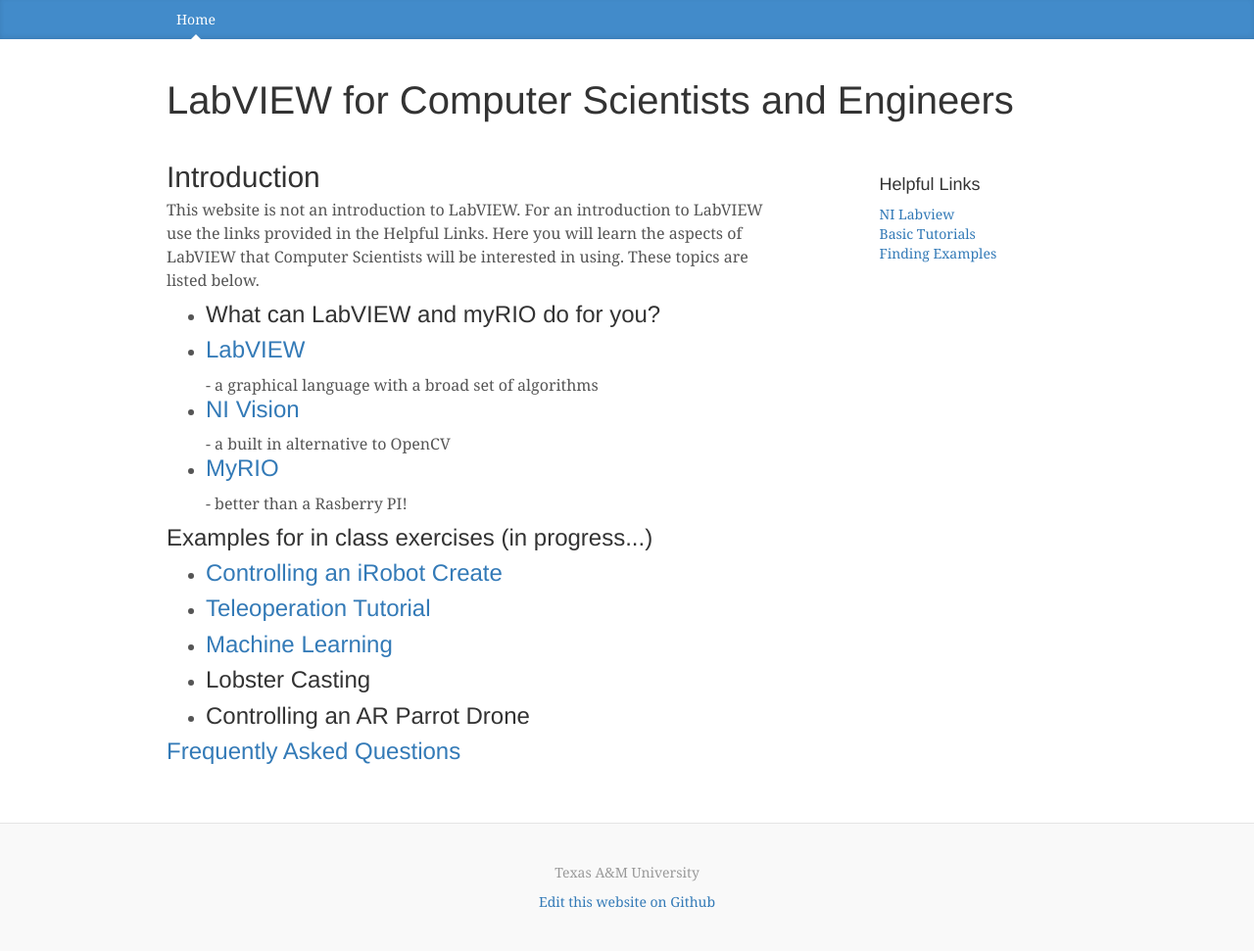
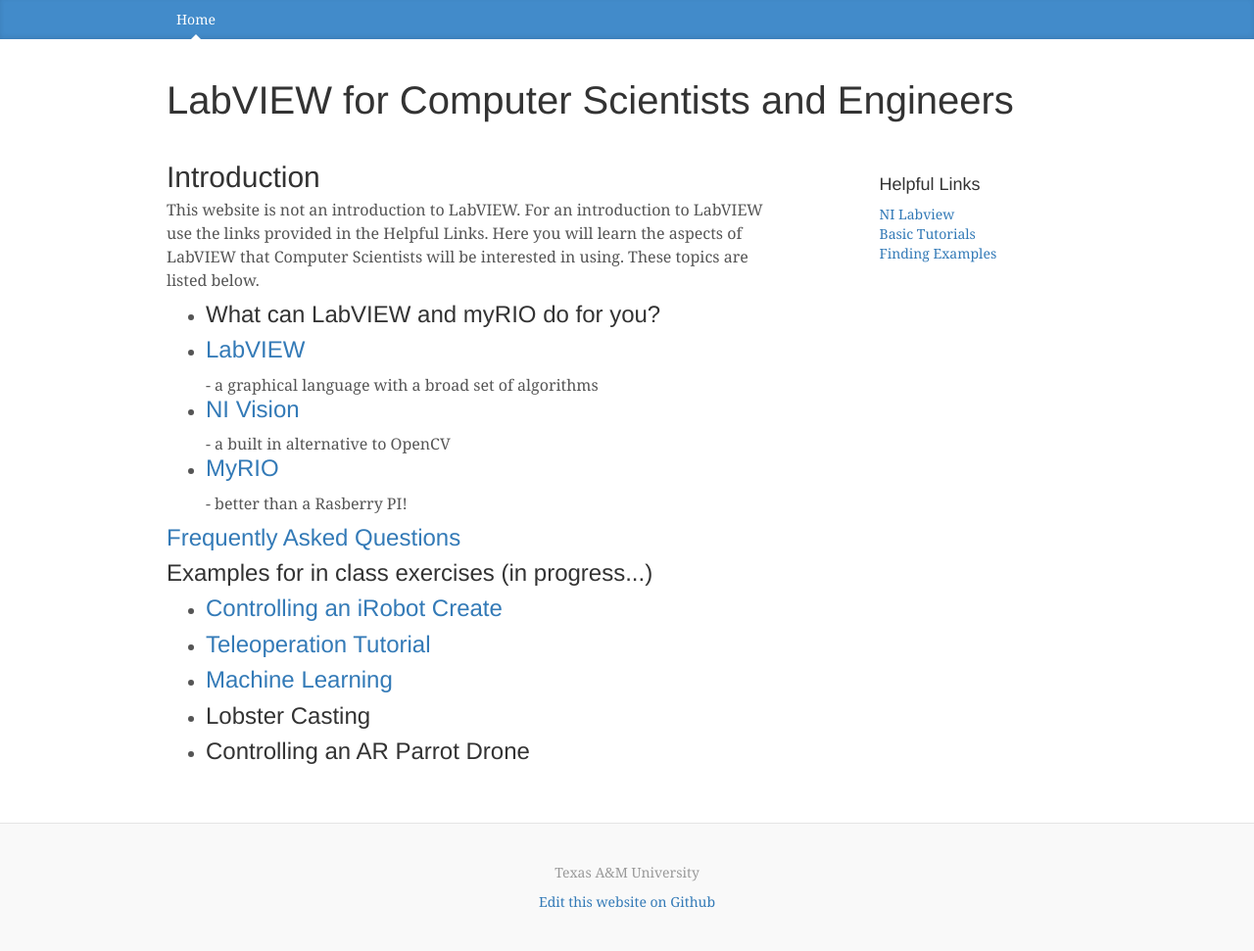
Before and after one commit to LabVIEW-Robotics/LabVIEW-Robotics.github.io, a Jekyll site: the page built from index.html, in a window 1280 px wide. Shown: the whole page at 98% size. Built offline with Jekyll 4.4.1, drawn with Linux system fonts in a browser that asks for light colours; nearby versions of some CDN libraries; Markdown is read by kramdown in place of the engine named in the settings.

Commit message:
rearranging

```diff
--- a/index.html
+++ b/index.html
@@ -23,6 +23,9 @@
 </ul>
 </p>
 <p>
+<h3><a href="/faq/">Frequently Asked Questions</a></h3>
+</p>
+<p>
 <h3>Examples for in class exercises (in progress...)</h2>
 <ul>
 <li><h3><a href="/create/">Controlling an iRobot Create</a></h3></li>
@@ -32,6 +35,3 @@
 <li><h3>Controlling an AR Parrot Drone</h3></li>
 </ul>
 </p>
-<p>
-<h3><a href="/faq/">Frequently Asked Questions</a></h3>
-</p>
```
